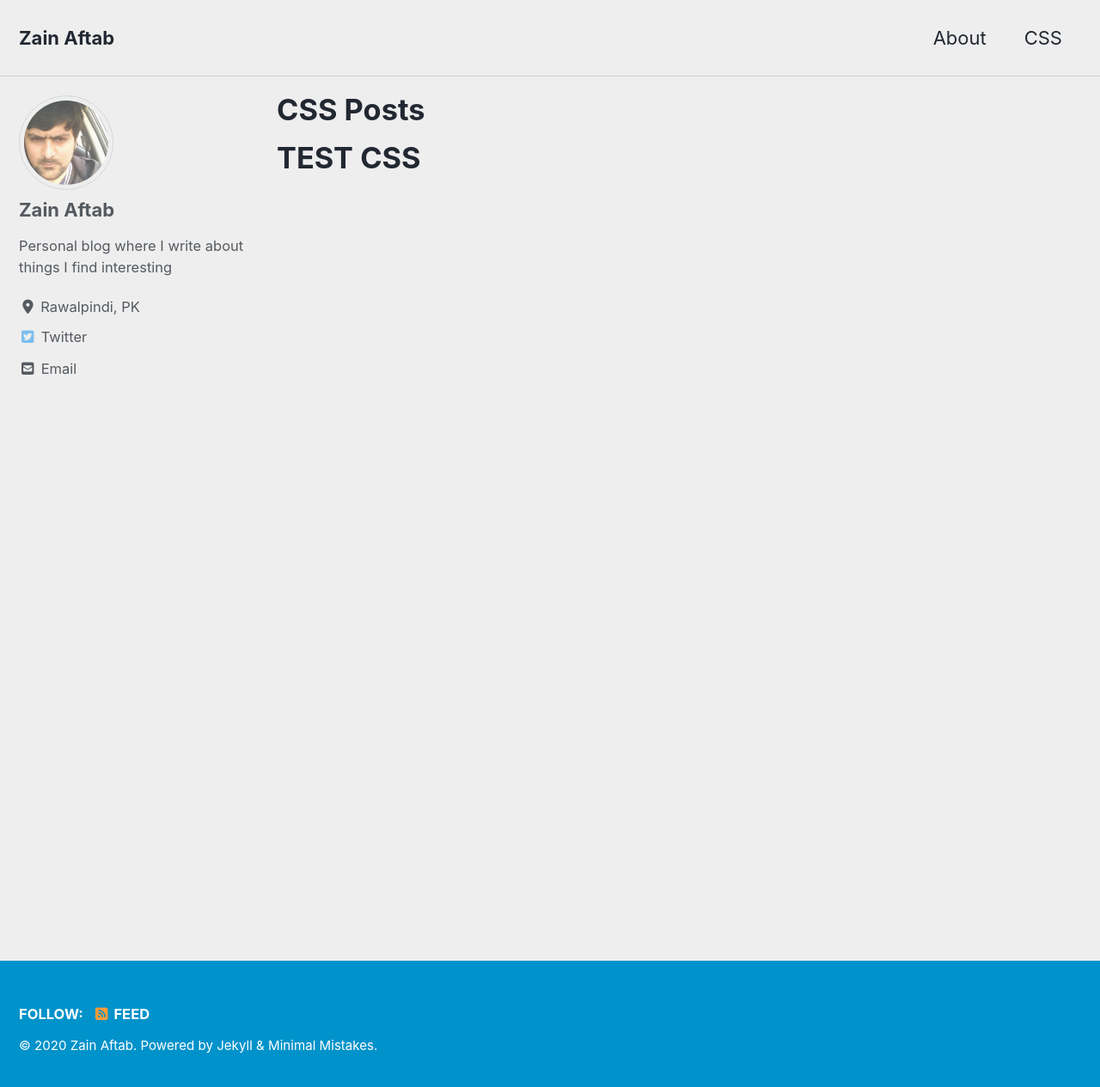
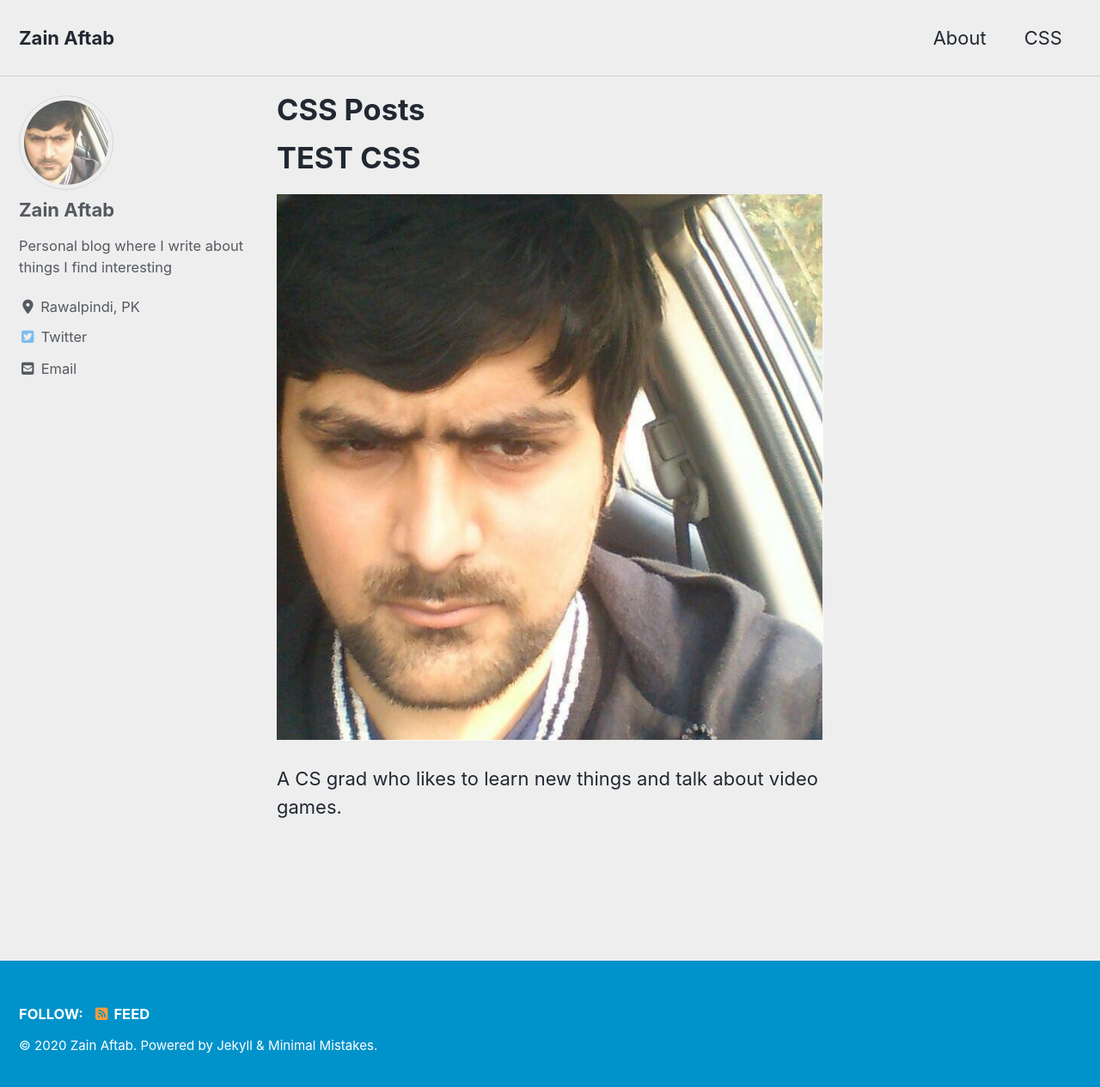
Before and after one commit to zainaftab2225/zainaftab2225.github.io, a Jekyll site: the page built from _pages/css_page.md, in a window 1280 px wide and 1273 px high. Shown: the top 1265 px of the window at 86% size. Built offline with Jekyll 4.4.1, drawn with Linux system fonts in a browser that asks for light colours; cached includes are drawn as plain includes; nearby versions of some CDN libraries.

Commit message:
Update css_page.md

```diff
--- a/_pages/css_page.md
+++ b/_pages/css_page.md
@@ -1,8 +1,13 @@
 ---
-layout: archive
+title: "CSS Posts"
+layout: categories
 permalink: /css_page/
-title: "CSS Posts"
 author_profile: true
 ---
 
+
 # TEST CSS
+
+![THIS IS DA PROFILE PICTURE](/images/profile_picture.JPG)
+
+A CS grad who likes to learn new things and talk about video games.
```
